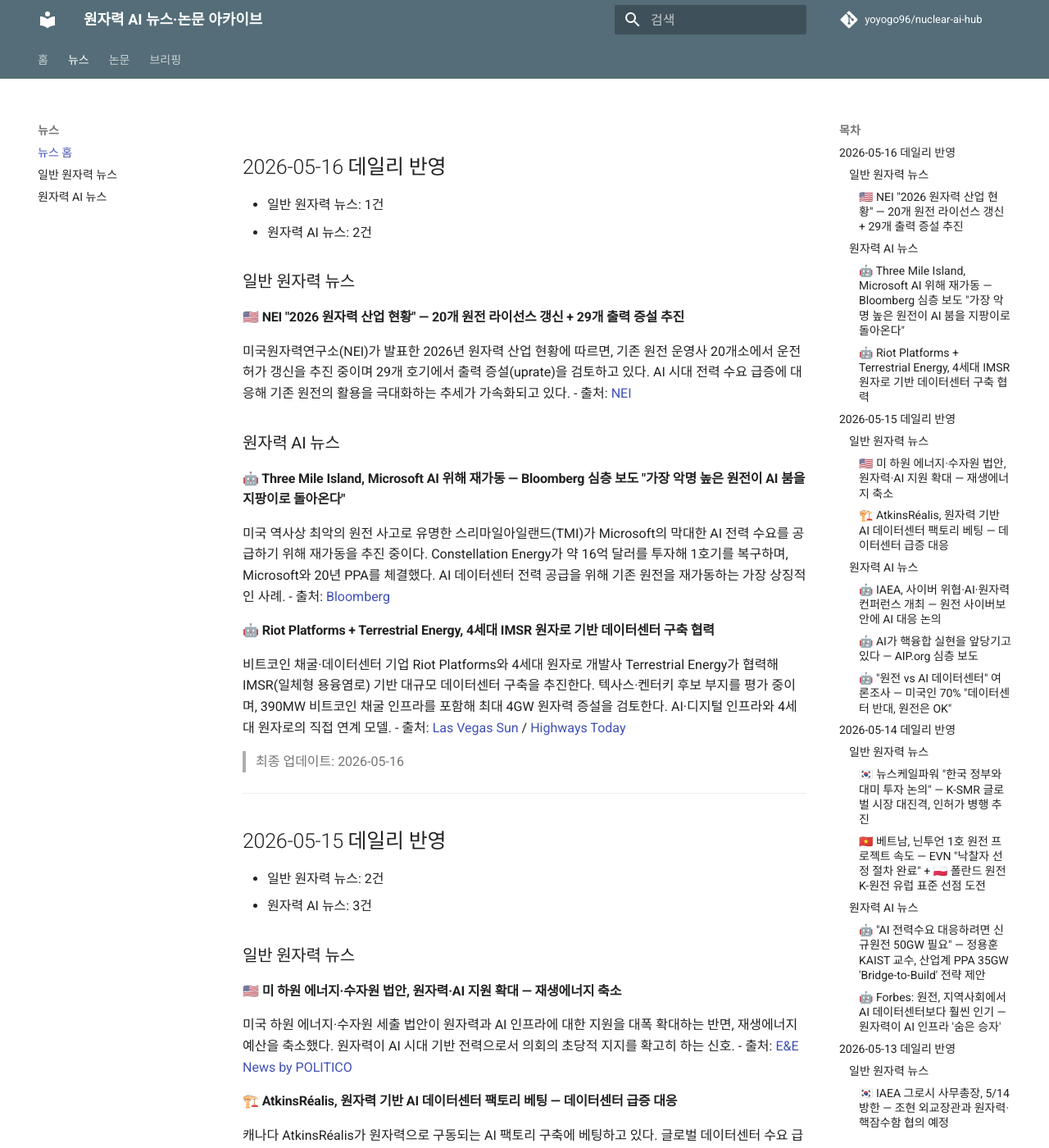
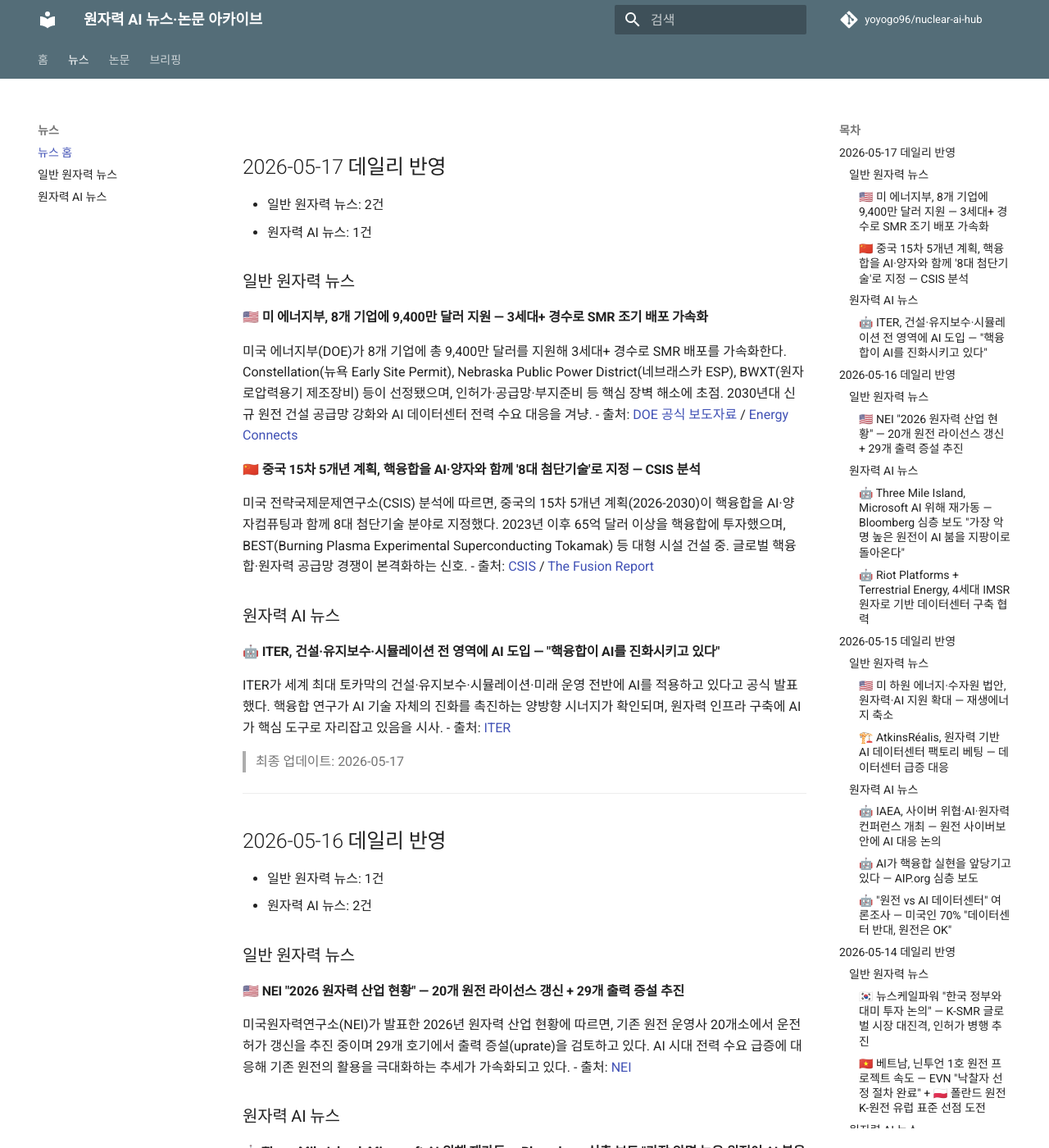
Before and after one commit to yoyogo96/nuclear-ai-hub, an MkDocs documentation site: the page built from docs/news/index.md, in a window 1280 px wide and 1400 px high. Shown: the whole window at 82% size. Built offline with MkDocs 1.6.1 and Material for MkDocs 9.7.7, drawn with Linux system fonts in a browser that asks for light colours; comment, search, counter and statistics services are not loaded.

Commit message:
2026-05-17 데일리 업데이트: 뉴스 3건, 논문 1건

```diff
--- a/docs/briefings/index.md
+++ b/docs/briefings/index.md
@@ -1,3 +1,26 @@
+## 2026-05-17 데일리 브리핑
+
+### 오늘의 3줄 요약
+1. 🏗️ 미 DOE, 8개 기업에 9,400만 달러 투자해 3세대+ SMR 조기 배포 가속 — 인허가·공급망·부지준비 장벽 해소
+2. 🇨🇳 중국 15차 5개년 계획, 핵융합을 AI·양자와 함께 8대 첨단기술로 지정 — 65억 달러 투자, 글로벌 경쟁 본격화
+3. 🤖 ITER, 토카막 건설·유지보수·시뮬레이션 전 영역에 AI 도입 — "핵융합이 AI를 진화시킨다"
+
+### 주요 뉴스
+| 분류 | 제목 | 출처 |
+|------|------|------|
+| 일반 | 미 DOE, 8개 기업에 $94M SMR 배포 지원 | DOE |
+| 일반 | 중국 15차 5개년, 핵융합 8대 첨단기술 지정 | CSIS/Fusion Report |
+| AI+원전 | ITER, 전 영역 AI 도입 | ITER |
+
+### 학술 논문
+| 제목 | 핵심 | 출처 |
+|------|------|------|
+| ML for fission barrier discrepancies | XGBoost 잔차학습으로 이론-실험 편차 분석 | arXiv 2604.16996 |
+
+> 최종 업데이트: 2026-05-17
+
+---
+
 ## 2026-05-16 데일리 브리핑
 
 ### 오늘의 3줄 요약
--- a/docs/news/index.md
+++ b/docs/news/index.md
@@ -1,3 +1,27 @@
+## 2026-05-17 데일리 반영
+- 일반 원자력 뉴스: 2건
+- 원자력 AI 뉴스: 1건
+
+### 일반 원자력 뉴스
+
+#### 🇺🇸 미 에너지부, 8개 기업에 9,400만 달러 지원 — 3세대+ 경수로 SMR 조기 배포 가속화
+미국 에너지부(DOE)가 8개 기업에 총 9,400만 달러를 지원해 3세대+ 경수로 SMR 배포를 가속화한다. Constellation(뉴욕 Early Site Permit), Nebraska Public Power District(네브래스카 ESP), BWXT(원자로압력용기 제조장비) 등이 선정됐으며, 인허가·공급망·부지준비 등 핵심 장벽 해소에 초점. 2030년대 신규 원전 건설 공급망 강화와 AI 데이터센터 전력 수요 대응을 겨냥.
+- 출처: [DOE 공식 보도자료](https://www.energy.gov/articles/energy-department-awards-94-million-american-companies-help-expedite-deployments-small) / [Energy Connects](https://www.energyconnects.com/news/utilities/2026/may/us-doe-awards-94m-to-eight-american-companies-to-speed-up-smr-implementation/)
+
+#### 🇨🇳 중국 15차 5개년 계획, 핵융합을 AI·양자와 함께 '8대 첨단기술'로 지정 — CSIS 분석
+미국 전략국제문제연구소(CSIS) 분석에 따르면, 중국의 15차 5개년 계획(2026-2030)이 핵융합을 AI·양자컴퓨팅과 함께 8대 첨단기술 분야로 지정했다. 2023년 이후 65억 달러 이상을 핵융합에 투자했으며, BEST(Burning Plasma Experimental Superconducting Tokamak) 등 대형 시설 건설 중. 글로벌 핵융합·원자력 공급망 경쟁이 본격화하는 신호.
+- 출처: [CSIS](https://www.csis.org/analysis/chinas-nuclear-energy-priorities-under-its-15th-five-year-plan) / [The Fusion Report](https://thefusionreport.substack.com/p/this-weeks-fusion-news-may-15-2026)
+
+### 원자력 AI 뉴스
+
+#### 🤖 ITER, 건설·유지보수·시뮬레이션 전 영역에 AI 도입 — "핵융합이 AI를 진화시키고 있다"
+ITER가 세계 최대 토카막의 건설·유지보수·시뮬레이션·미래 운영 전반에 AI를 적용하고 있다고 공식 발표했다. 핵융합 연구가 AI 기술 자체의 진화를 촉진하는 양방향 시너지가 확인되며, 원자력 인프라 구축에 AI가 핵심 도구로 자리잡고 있음을 시사.
+- 출처: [ITER](https://www.iter.org/node/20687/how-fusion-teaching-ai-new-tricks-iter)
+
+> 최종 업데이트: 2026-05-17
+
+---
+
 ## 2026-05-16 데일리 반영
 - 일반 원자력 뉴스: 1건
 - 원자력 AI 뉴스: 2건
--- a/docs/papers/index.md
+++ b/docs/papers/index.md
@@ -1,3 +1,18 @@
+# 2026-05-17 업데이트
+
+## [Machine Learning Insights into Discrepancies Between Theoretical and Experimental Fission Barrier Heights](https://arxiv.org/abs/2604.16996)
+- 저자: Logan Burnett 등
+- 연도/학회(저널): 2026-04 (PHYSOR 2026 발표), arXiv
+- 바로가기: [ArXiv 원문](https://arxiv.org/abs/2604.16996)
+- 한 줄 요약: XGBoost 잔차학습 프레임워크로 핵분열 장벽 높이의 이론-실험 간 편차를 분석. ETFSI 모델 보정 시 RMSE 0.3~1.2 MeV 달성, 내부 장벽은 결합에너지·페어링 효과에, 외부 장벽은 질량수·중성자수에 민감함을 특성 중요도 분석으로 규명.
+
+### 핵심 기여
+1. ML을 진단 도구로 활용해 이론 모델의 체계적 편차 패턴 식별
+2. 물리적 특징량(결합에너지, 분리에너지, 페어링) 기반 잔차학습으로 정확도 향상
+3. 내부/외부 분열 장벽의 서로 다른 물리적 구동 요인 규명
+
+---
+
 # 2026-05-16 업데이트
 
 ## [Machine learning inference of fission yields from gamma spectroscopy for very low-yield nuclear test verification](https://arxiv.org/abs/2605.04674)
```
